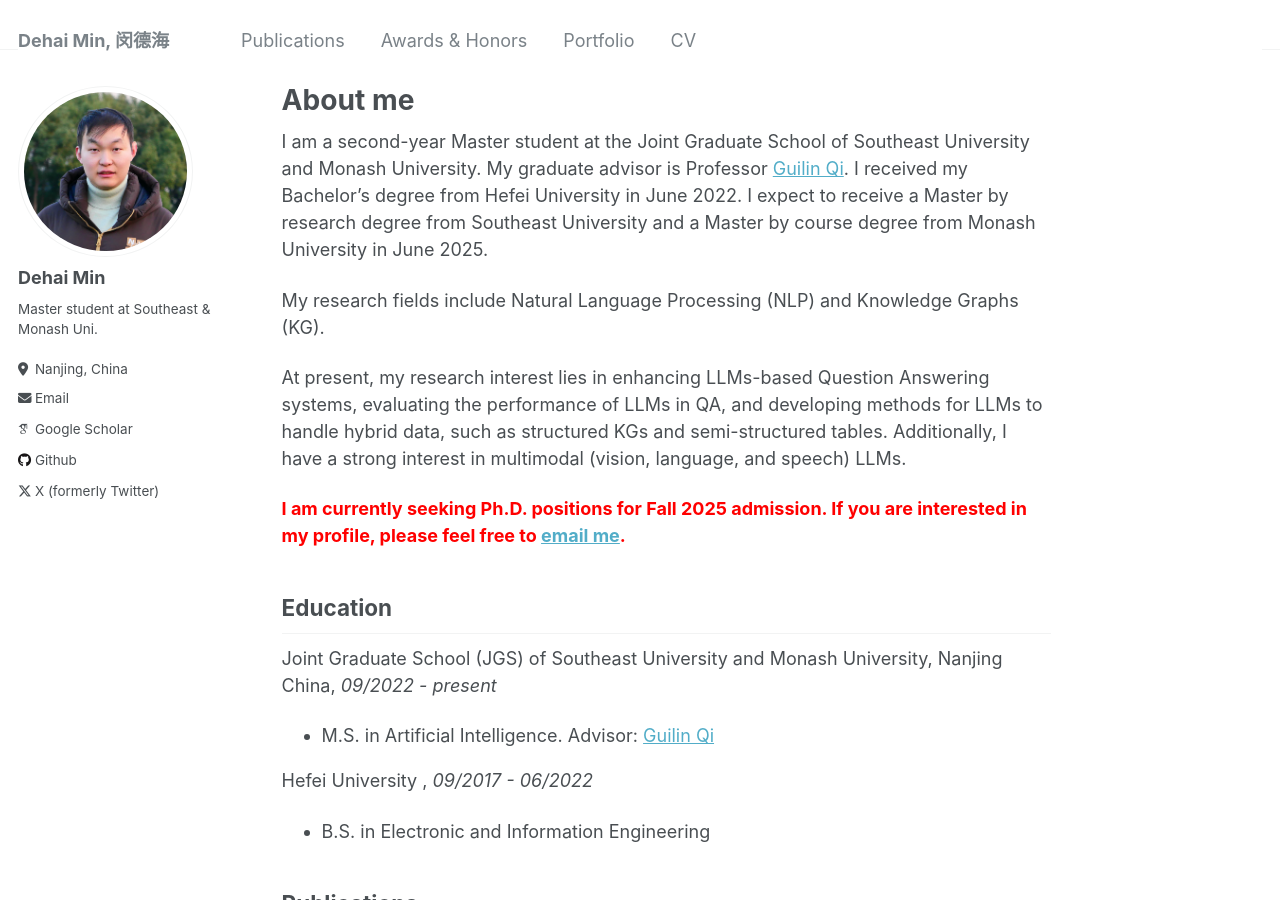
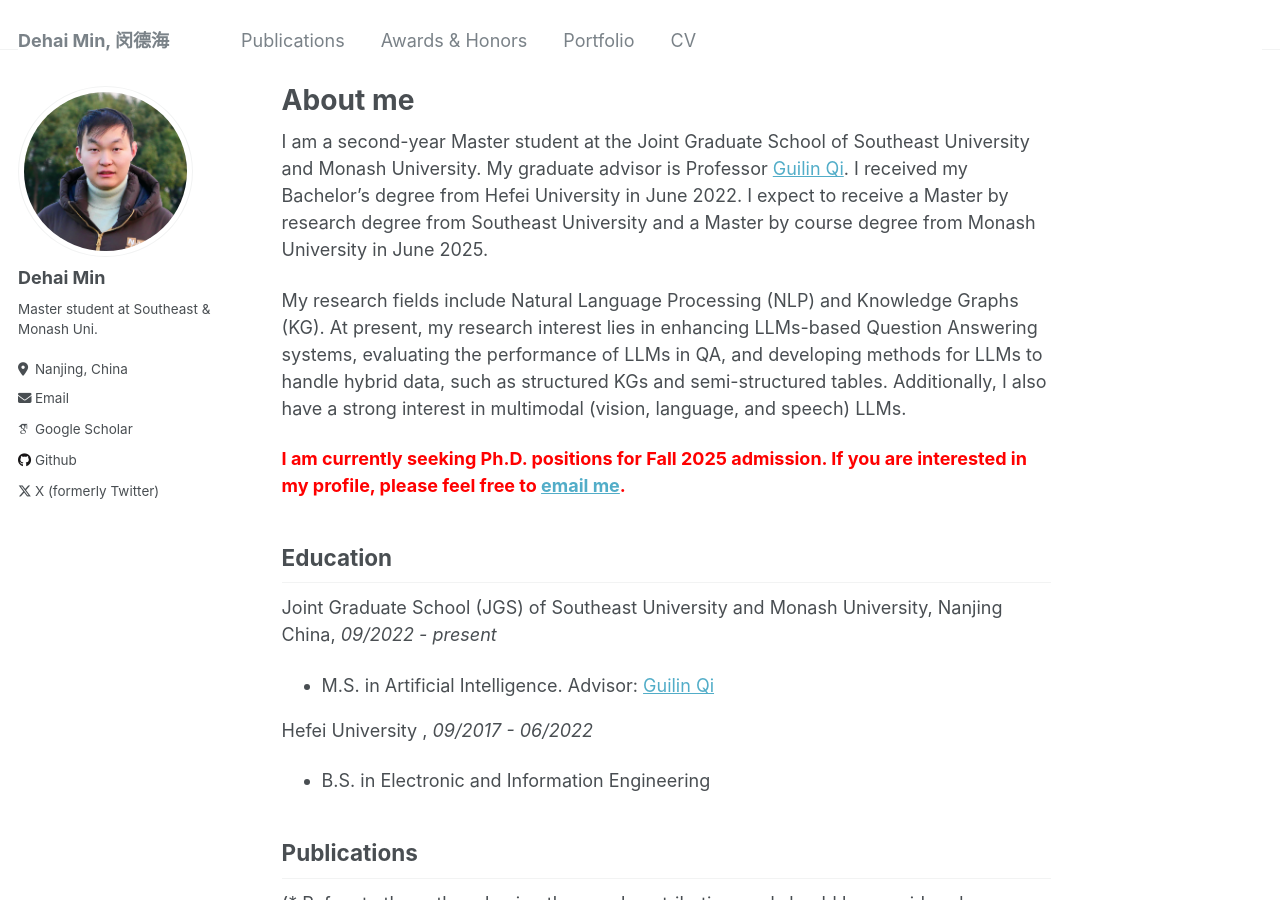
Before and after one commit to ZhishanQ/ZhishanQ.github.io, a Jekyll site: the page built from _pages/about.md, in a window 1280 px wide and 900 px high. Built offline with Jekyll 4.4.1, drawn with Linux system fonts in a browser that asks for light colours; some web fonts are replaced; some of the changed text lies outside the part shown.

Commit message:
Update about.md

```diff
--- a/_pages/about.md
+++ b/_pages/about.md
@@ -9,9 +9,7 @@ redirect_from:
 
 I am a second-year Master student at the Joint Graduate School of Southeast University and Monash University. My graduate advisor is Professor [Guilin Qi](https://scholar.google.com/citations?user=1gw3LJQAAAAJ&hl=en). I received my Bachelor's degree from Hefei University in June 2022. I expect to receive a Master by research degree from Southeast University and a Master by course degree from Monash University in June 2025.
 
-My research fields include Natural Language Processing (NLP) and Knowledge Graphs (KG).
-
-At present, my research interest lies in enhancing LLMs-based Question Answering systems, evaluating the performance of LLMs in QA, and developing methods for LLMs to handle hybrid data, such as structured KGs and semi-structured tables. Additionally, I have a strong interest in multimodal (vision, language, and speech) LLMs.
+My research fields include Natural Language Processing (NLP) and Knowledge Graphs (KG). At present, my research interest lies in enhancing LLMs-based Question Answering systems, evaluating the performance of LLMs in QA, and developing methods for LLMs to handle hybrid data, such as structured KGs and semi-structured tables. Additionally, I also have a strong interest in multimodal (vision, language, and speech) LLMs.
 
 <span style="color:red">**I am currently seeking Ph.D. positions for Fall 2025 admission. If you are interested in my profile, please feel free to [email me](mailto:dmin0007@student.monash.edu).**</span>
 
@@ -51,4 +49,4 @@ Hefei University , *09/2017 - 06/2022*
 * CCPC-Finals (China Collegiate Programming Contest National Finals), 2019, **21st place, Silver Medal**
 * 16th Baidu Star Programming Contest, National Semi-Finals, 2019, **154th place (154/13900+)**
 * Anhui Province Collegiate Programming Contest, **First Prize (2 times, 2019, 2020), Champion (1 time, 2020)**
-* Codeforces Rating: 2108 (Master), [link](https://codeforces.com/profile/QieziMin)
+* Codeforces Rating: **2108 (Master)**, [link](https://codeforces.com/profile/QieziMin)
```
